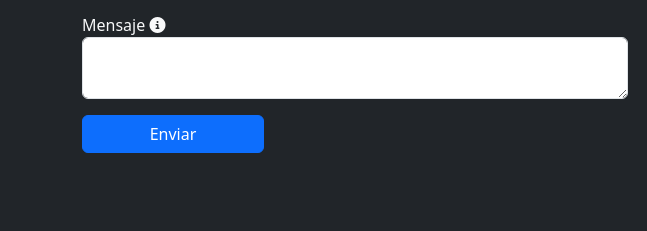
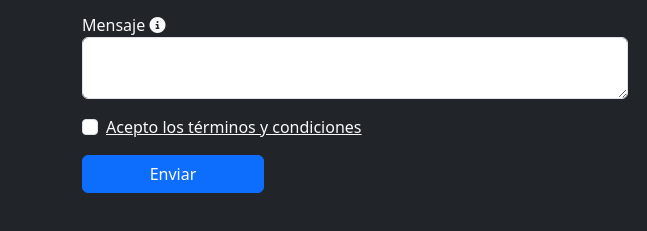
Before and after one commit to plazasoto/Prueba-Actualizacion_Viajes_Chile, a website with bundled scripts: page index.html in a window 1280 px wide. Shown: the part 2258-2489 px from the top of the page, 0-647 px from the left. Before the commit the page ends 2459 px from the top, so only its background shows below. Built offline with nearby package versions, Linux system fonts and the light colour scheme.

Commit message:
Checkbox de terminos y condiciones

```diff
--- a/index.html
+++ b/index.html
@@ -273,6 +273,14 @@
                         </label>
                         <textarea class="form-control" id="inputMensaje"></textarea>
                     </div>
+
+                    <div class="mb-3 form-check">
+                        <input type="checkbox" class="form-check-input" id="inputCheck">
+                        <label class="form-check-label" for="inputCheck">
+                            <u>Acepto los términos y condiciones</u>
+                        </label>
+                    </div>
+
                     <button type="submit" class="btn btn-primary col-12 col-sm-12 col-md-4 text-white">
                         Enviar
                     </button>
```
Also changed, not shown: assets/js/script.js (line endings or trailing spaces).
